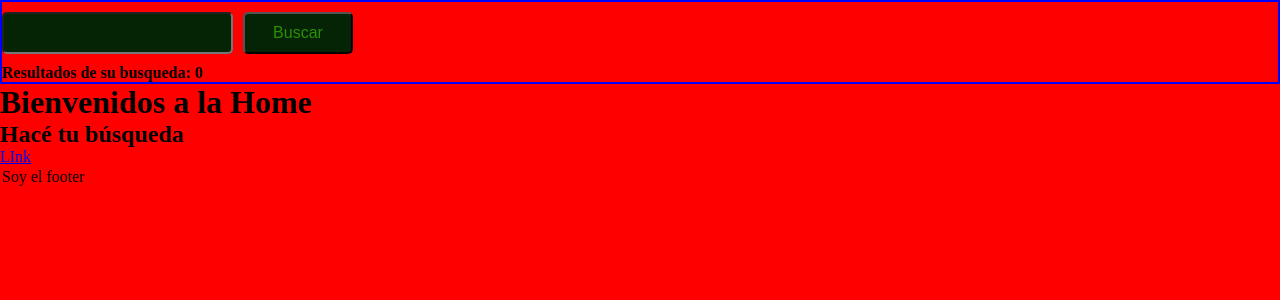
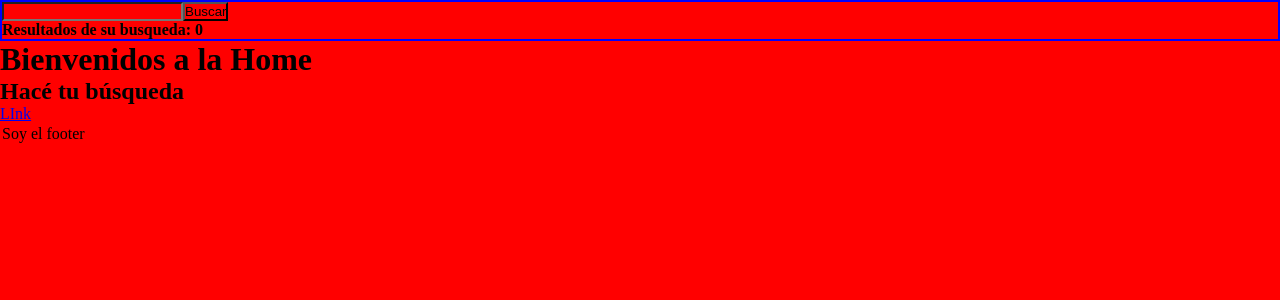
Before and after one commit to DamianBermudez94/dwf-m8-desafio-final, a React app: page / in a window 1280 px wide. Shown: the top 300 px of the page. Built offline with nearby package versions, Linux system fonts and the light colour scheme.

Commit message:
modification ui css

```diff
--- a/src/ui/buttons/index.tsx
+++ b/src/ui/buttons/index.tsx
@@ -1,6 +1,6 @@
 import React from "react";
-import css from "./index.css";
+//import css from "./index.css";
 
 export function MainButton ({children}){
-    return <button className={css.root}>{children}</button>
+    return <button >{children}</button>
 }
--- a/src/ui/textfield/index.tsx
+++ b/src/ui/textfield/index.tsx
@@ -1,6 +1,6 @@
 import React from "react";
-import css from "./index.css";
+//import css from "./index.css";
 
 export function TextField (props){
-    return <input {...props}className={css.root}></input>
+    return <input {...props}></input>
 }
```
